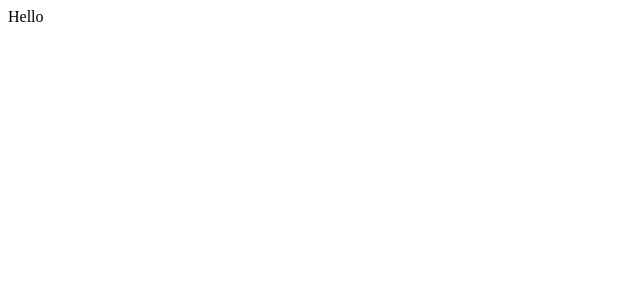
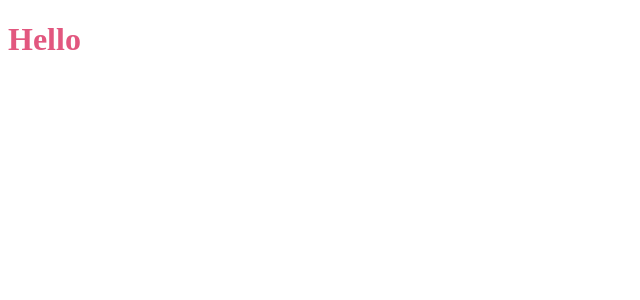
Before and after one commit to borodinka/za-music, a React (Create React App) app: page / in a window 1280 px wide. Shown: the top 300 px of the page, without its empty margins (0-640 px from the left). Built offline with nearby package versions, Linux system fonts and the light colour scheme.

Commit message:
Initial styled components setup

```diff
--- a/package.json
+++ b/package.json
@@ -9,6 +9,7 @@
     "react": "^18.2.0",
     "react-dom": "^18.2.0",
     "react-scripts": "5.0.1",
+    "styled-components": "^6.0.0-rc.2",
     "web-vitals": "^2.1.4"
   },
   "scripts": {
--- a/src/App.js
+++ b/src/App.js
@@ -1,5 +1,16 @@
+import { ThemeProvider, styled } from "styled-components";
+import { theme } from "./styles/Theme";
+
+const Title = styled.h1`
+  color: ${({ theme }) => theme.colors.primary};
+`;
+
 function App() {
-  return <div>Hello</div>;
+  return (
+    <ThemeProvider theme={theme}>
+      <Title>Hello</Title>
+    </ThemeProvider>
+  );
 }
 
 export default App;
--- /dev/null
+++ b/src/styles/Theme.js
@@ -0,0 +1,20 @@
+export const theme = {
+  colors: {
+    white: "#FFFFFF",
+    black: "#040D1B",
+    secondaryBlack: "#0F1928",
+    secondaryGrey: "##878787",
+    primary: "#E2577F",
+    purple: "#4E3FE4",
+    lightWhite: "rgba(255, 255, 255, 0.2)",
+  },
+  fonts: {
+    poppins: "Poppins",
+    inter: "Inter",
+  },
+  fontWeights: {
+    bold: 600,
+    semiBold: 500,
+    normal: 400,
+  },
+};
```
Also changed, not shown: src/styles/Global.js (added), 1 other file (tests, documents, lock files or other folders).
